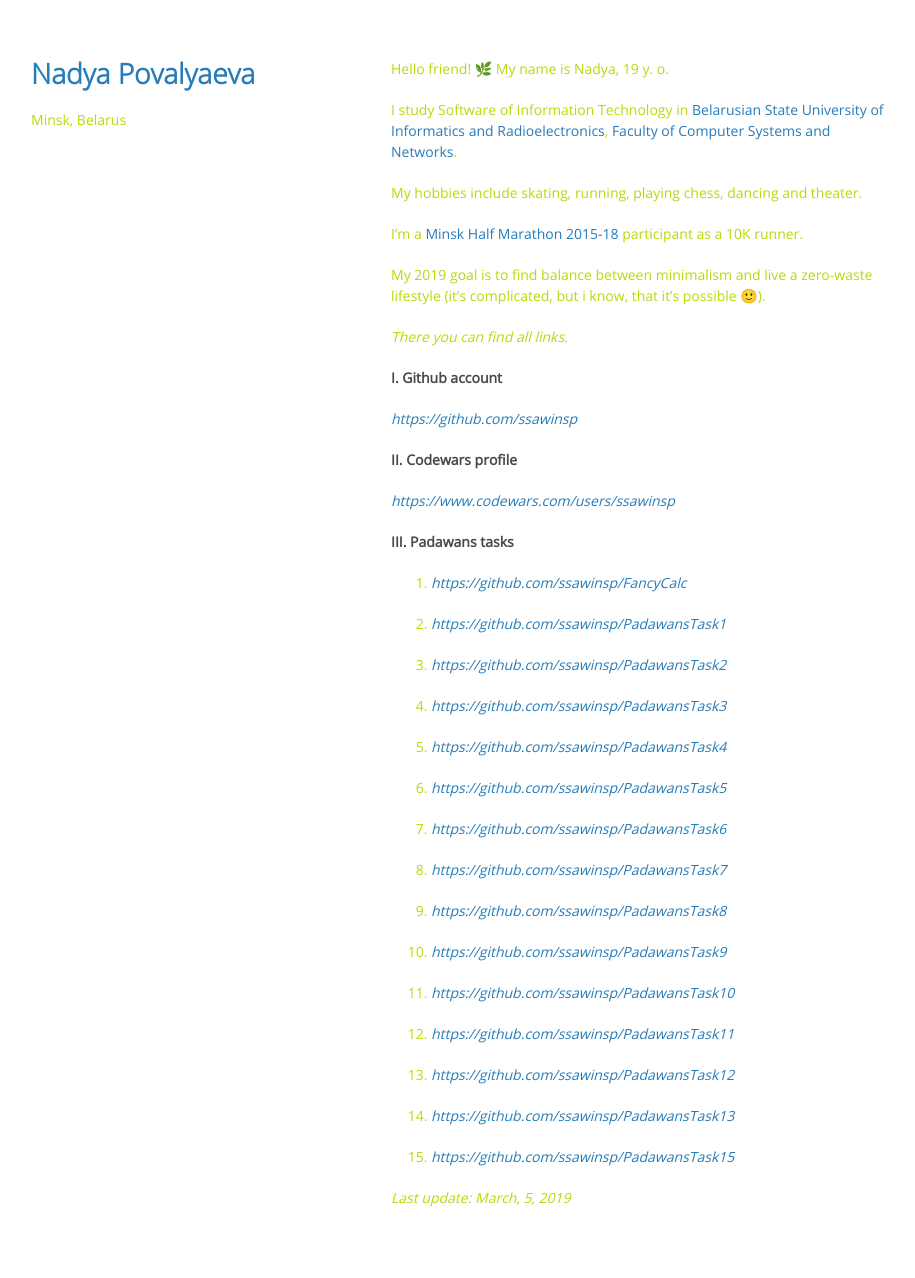
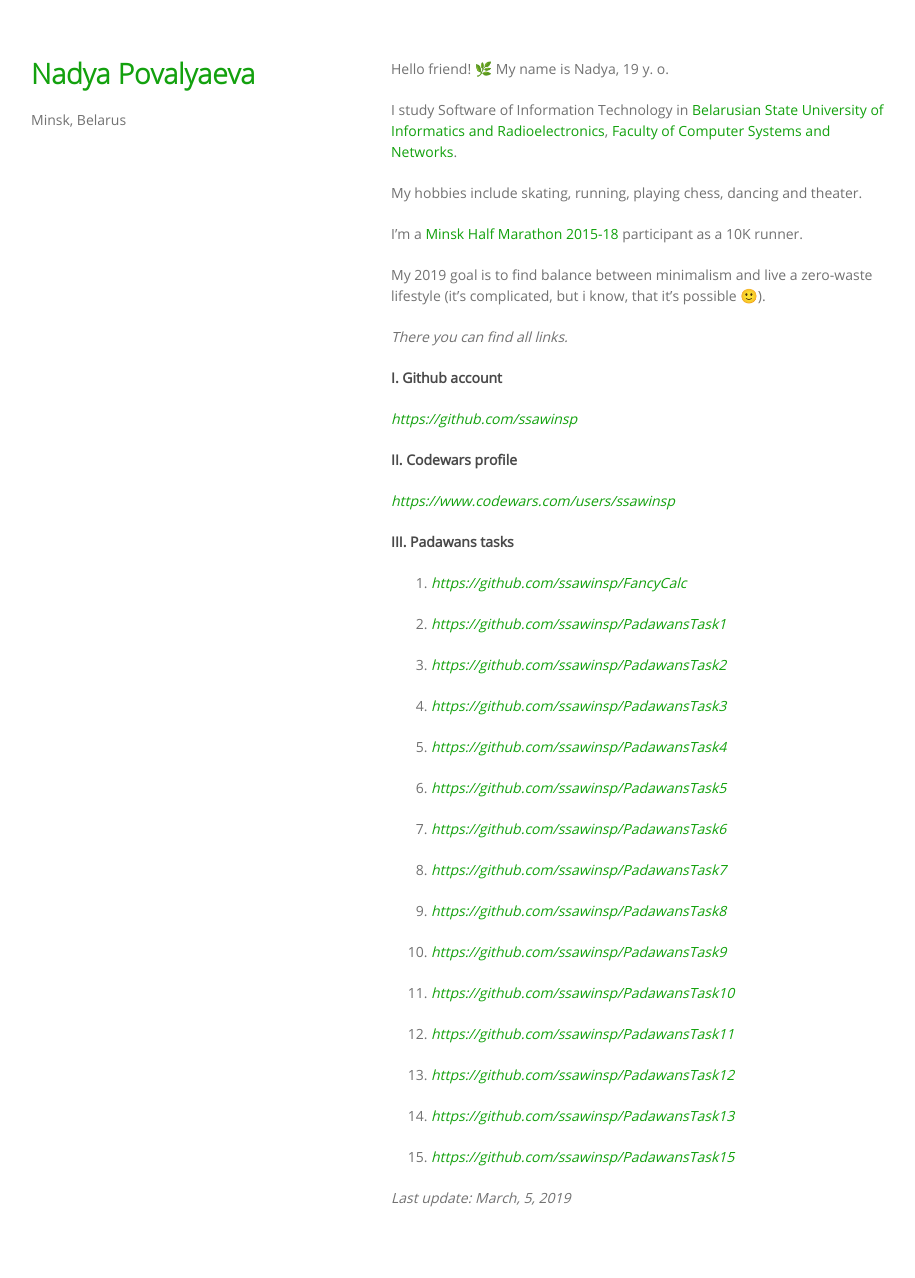
Before and after one commit to npovalyaeva/npovalyaeva.github.io, a Jekyll site: the page built from index.md, in a window 1280 px wide. Shown: the whole page, without its empty margins (179-1094 px from the left). Built offline with Jekyll 4.4.1, drawn with Linux system fonts in a browser that asks for light colours; our own code applies the rules of GitHub Pages for plain Markdown files.

Commit message:
Change colors

```diff
--- a/_sass/jekyll-theme-minimal.scss
+++ b/_sass/jekyll-theme-minimal.scss
@@ -16,7 +16,6 @@ h1, h2, h3, h4, h5, h6 {
 
 p, ul, ol, table, pre, dl {
   margin:0 0 20px;
-  color: #bad80a;
 }
 
 h1, h2, h3 {
@@ -24,7 +23,7 @@ h1, h2, h3 {
 }
 
 h1 {
-font-family: "Open Sans Light";
+  font-family: "Open Sans Light";
   font-size:28px;
   color: #13a10e;
 }
@@ -38,12 +37,12 @@ h3, h4, h5, h6 {
 }
 
 a {
-  color:#267CB9;
+  color: #13a10e;
   text-decoration:none;
 }
 
 a:hover, a:focus {
-  color:#069;
+  color:#bad80a;
   font-weight: bold;
 }
 
```
